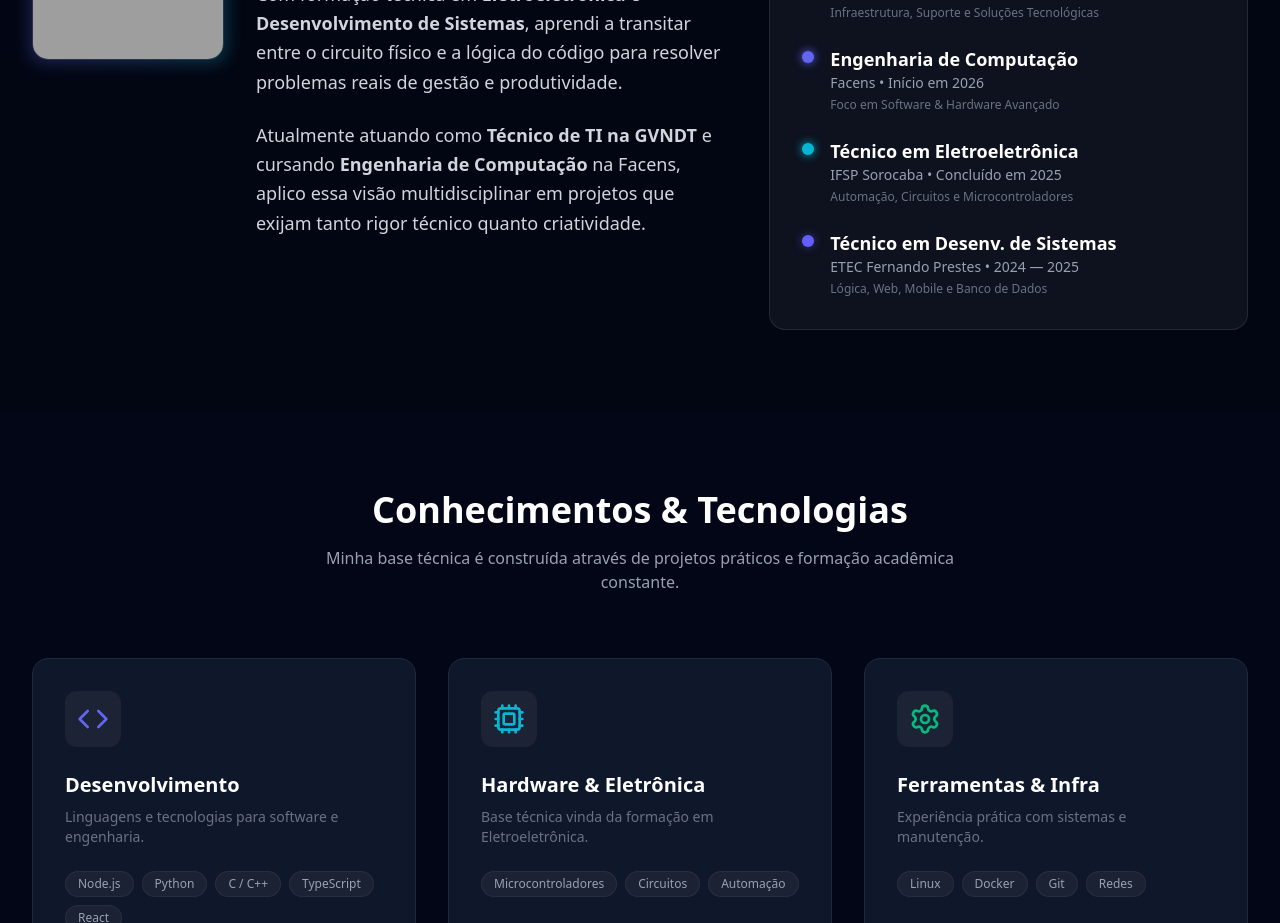
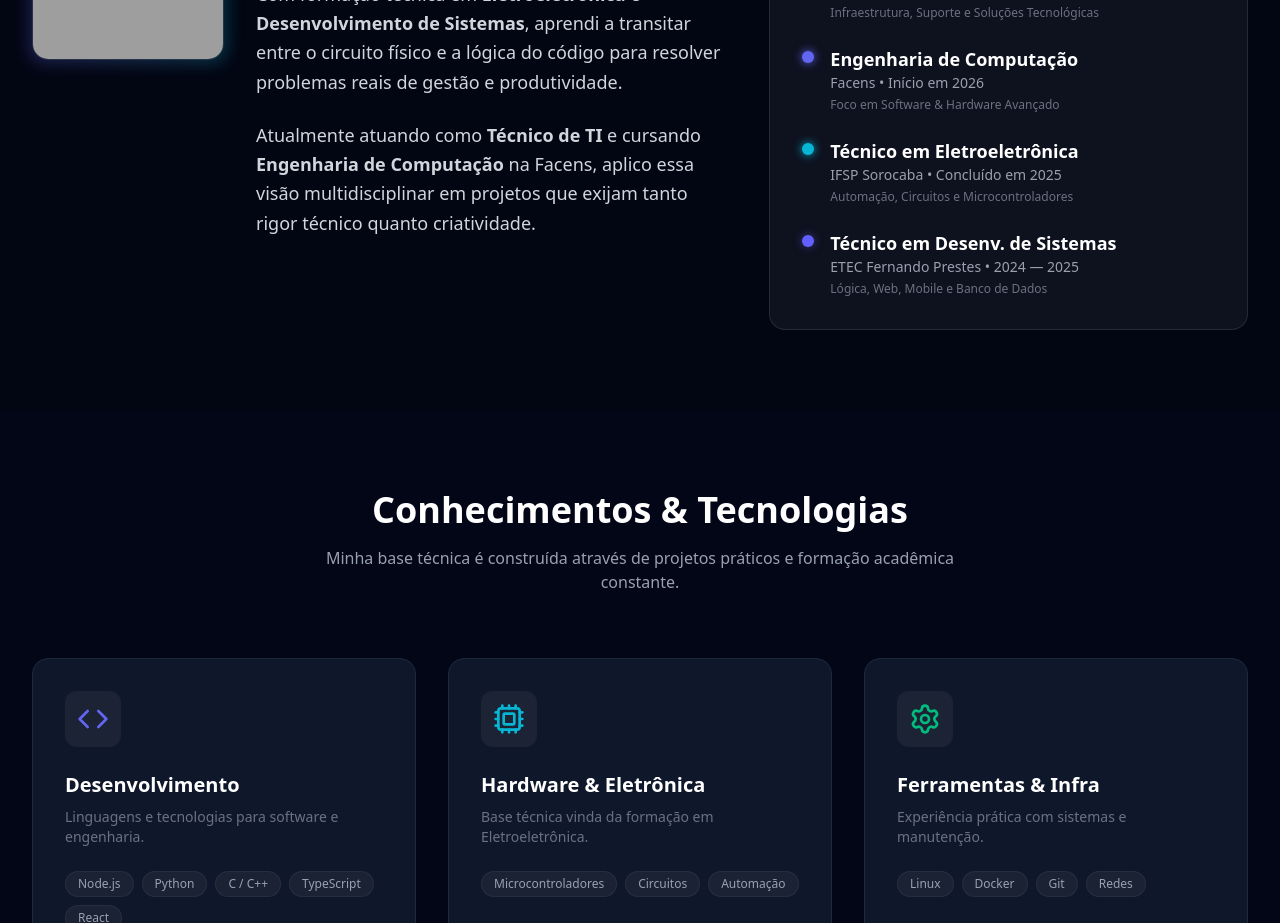
Before and after one commit to AquaSquirel/portifolio-mateus, a Next.js app: page / in a window 1280 px wide. Shown: the part 1100-2023 px from the top of the page. Built offline with nearby package versions, Linux system fonts and the light colour scheme; grey boxes are pictures that could not be loaded.

Commit message:
style: simplificar metadados e remover menção à busca de emprego

```diff
--- a/src/app/layout.tsx
+++ b/src/app/layout.tsx
@@ -15,10 +15,10 @@ const geistMono = Geist_Mono({
 export const metadata: Metadata = {
   metadataBase: new URL("https://portfolio.mateuss.com.br"),
   title: "Mateus Sonnenberg | Engenharia & Desenvolvimento",
-  description: "Portfólio de Mateus Sonnenberg: Técnico de TI na GVNDT e Estudante de Engenharia de Computação.",
+  description: "Portfólio de Mateus Sonnenberg",
   openGraph: {
     title: "Mateus Sonnenberg | Engenharia & Desenvolvimento",
-    description: "Portfólio de Mateus Sonnenberg: Técnico de TI na GVNDT e Estudante de Engenharia de Computação.",
+    description: "Portfólio de Mateus Sonnenberg",
     url: "https://portfolio.mateuss.com.br",
     siteName: "Mateus Sonnenberg Portfólio",
     images: [
@@ -35,7 +35,7 @@ export const metadata: Metadata = {
   twitter: {
     card: "summary_large_image",
     title: "Mateus Sonnenberg | Engenharia & Desenvolvimento",
-    description: "Portfólio de Mateus Sonnenberg: Técnico de TI na GVNDT e Estudante de Engenharia de Computação.",
+    description: "Portfólio de Mateus Sonnenberg",
     images: ["/og-image.png"],
   },
   robots: {
--- a/src/components/About.tsx
+++ b/src/components/About.tsx
@@ -37,7 +37,7 @@ export const About = () => {
                                         Com formação técnica em <strong>Eletroeletrônica</strong> e <strong>Desenvolvimento de Sistemas</strong>, aprendi a transitar entre o circuito físico e a lógica do código para resolver problemas reais de gestão e produtividade.
                                     </p>
                                     <p>
-                                        Atualmente atuando como <strong>Técnico de TI na GVNDT</strong> e cursando <strong>Engenharia de Computação</strong> na Facens, aplico essa visão multidisciplinar em projetos que exijam tanto rigor técnico quanto criatividade.
+                                        Atualmente atuando como <strong>Técnico de TI</strong> e cursando <strong>Engenharia de Computação</strong> na Facens, aplico essa visão multidisciplinar em projetos que exijam tanto rigor técnico quanto criatividade.
                                     </p>
                                 </div>
                             </div>
```
